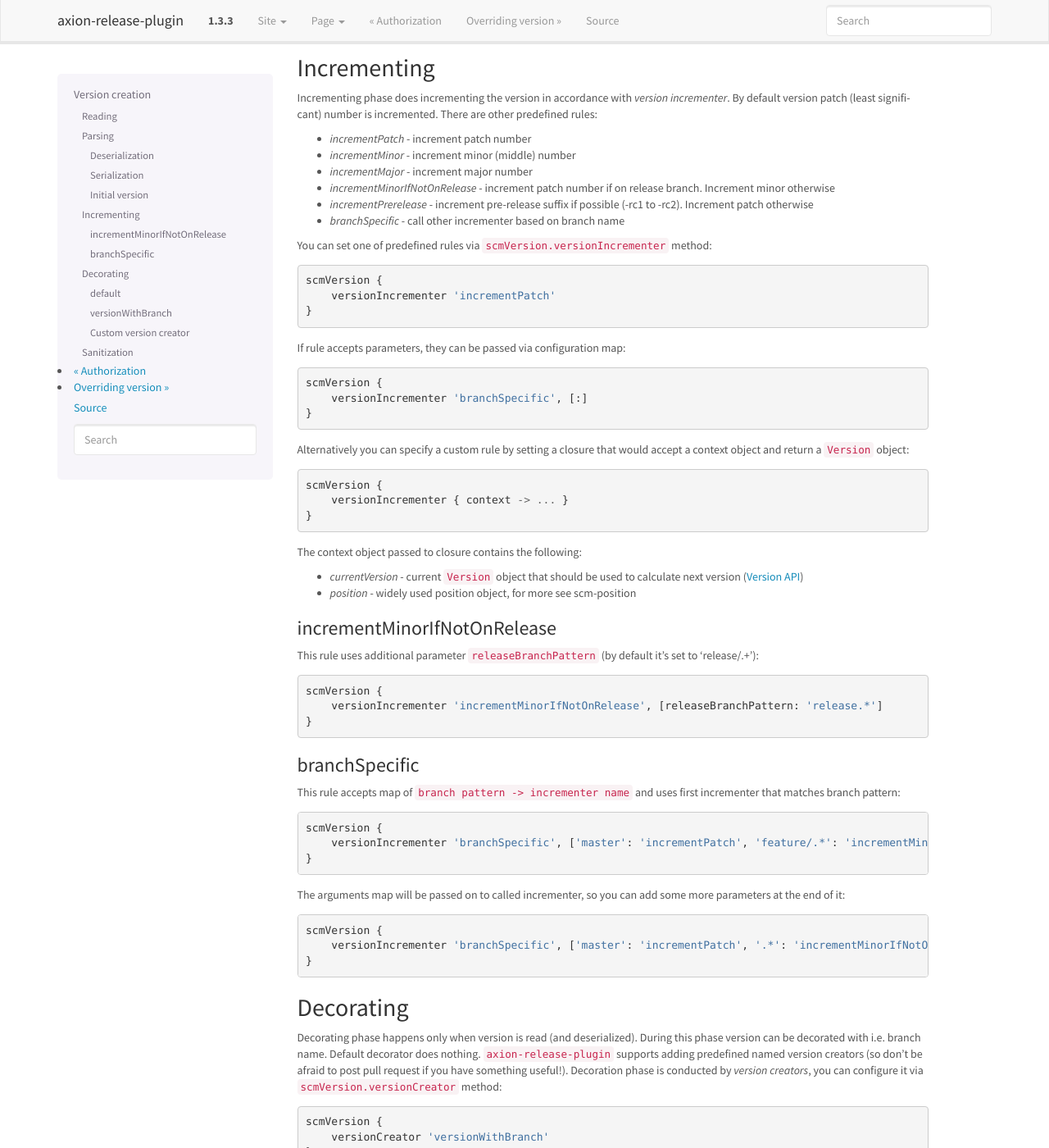
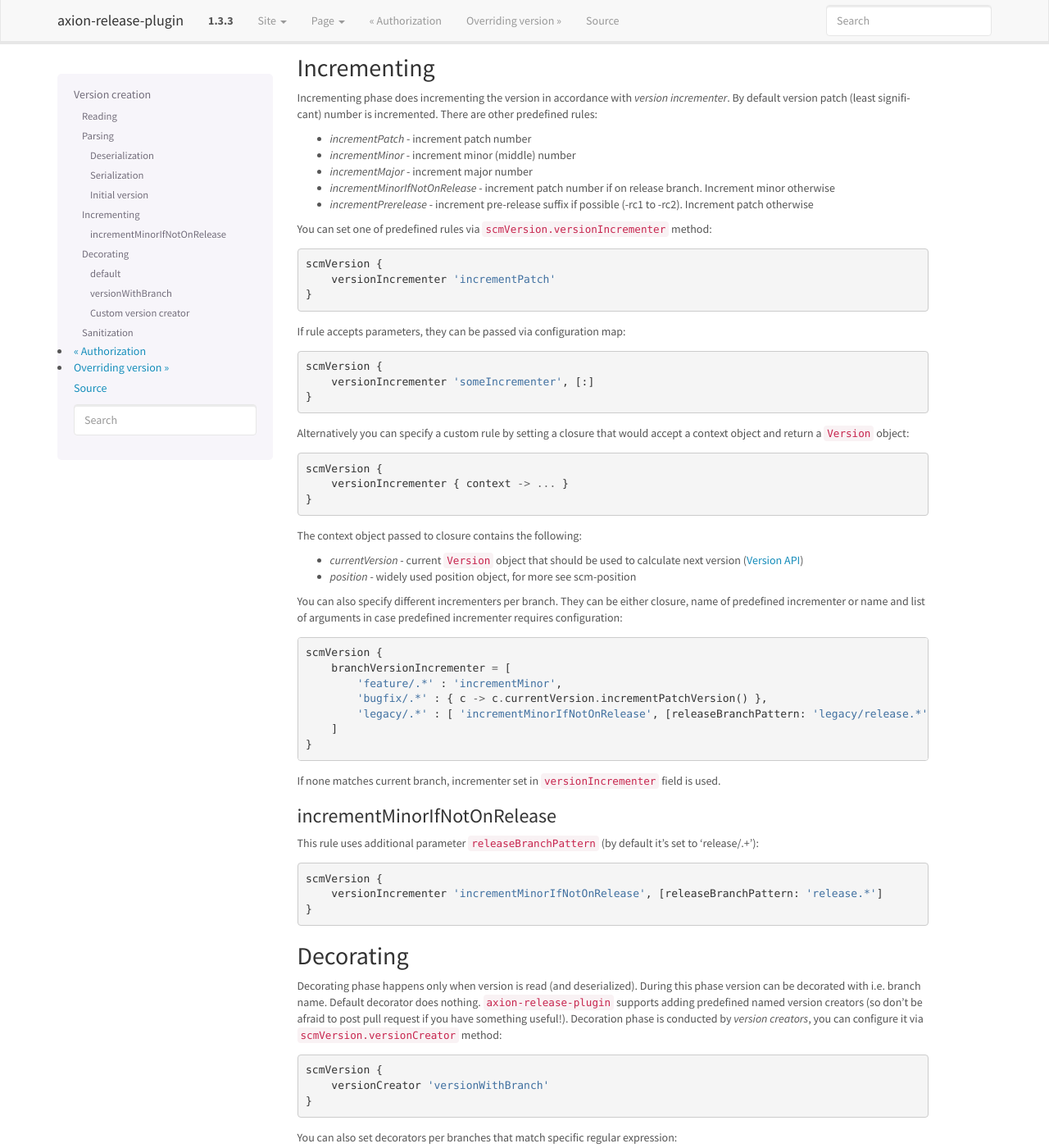
Before and after one commit to allegro/axion-release-plugin, a Sphinx documentation site: the page built from docs/configuration/version.rst, in a window 1280 px wide and 1400 px high, scrolled down 2421 px. Shown: the whole window at 82% size. Built offline with Sphinx 7.4.7, drawn with Linux system fonts in a browser that asks for light colours.

Commit message:
fixing #122 normalize incrementeors config

```diff
--- a/docs/configuration/version.rst
+++ b/docs/configuration/version.rst
@@ -145,7 +145,6 @@ Incrementing phase does incrementing the version in accordance with *version inc
 * *incrementMajor* - increment major number
 * *incrementMinorIfNotOnRelease* - increment patch number if on release branch. Increment minor otherwise
 * *incrementPrerelease* - increment pre-release suffix if possible (-rc1 to -rc2). Increment patch otherwise
-* *branchSpecific* - call other incrementer based on branch name
 
 You can set one of predefined rules via ``scmVersion.versionIncrementer`` method::
 
@@ -156,7 +155,7 @@ You can set one of predefined rules via ``scmVersion.versionIncrementer`` method
 If rule accepts parameters, they can be passed via configuration map::
 
     scmVersion {
-        versionIncrementer 'branchSpecific', [:]
+        versionIncrementer 'someIncrementer', [:]
     }
 
 Alternatively you can specify a custom rule by setting a closure that would accept a context object and return a ``Version`` object::
@@ -170,6 +169,19 @@ The context object passed to closure contains the following:
 * *currentVersion* - current ``Version`` object that should be used to calculate next version (`Version API <https://github.com/zafarkhaja/jsemver/blob/1f4996ea3dab06193c378fd66fd4f8fdc8334cc6/src/main/java/com/github/zafarkhaja/semver/Version.java>`_)
 * *position* - widely used position object, for more see :doc:`scm-position`
 
+You can also specify different incrementers per branch. They can be either closure, name of predefined incrementer or
+name and list of arguments in case predefined incrementer requires configuration::
+
+    scmVersion {
+        branchVersionIncrementer = [
+            'feature/.*' : 'incrementMinor',
+            'bugfix/.*' : { c -> c.currentVersion.incrementPatchVersion() },
+            'legacy/.*' : [ 'incrementMinorIfNotOnRelease', [releaseBranchPattern: 'legacy/release.*'] ]
+        ]
+    }
+
+If none matches current branch, incrementer set in ``versionIncrementer`` field is used.
+
 incrementMinorIfNotOnRelease
 ^^^^^^^^^^^^^^^^^^^^^^^^^^^^
 
@@ -177,21 +189,6 @@ This rule uses additional parameter ``releaseBranchPattern`` (by default it's se
 
     scmVersion {
         versionIncrementer 'incrementMinorIfNotOnRelease', [releaseBranchPattern: 'release.*']
-    }
-
-branchSpecific
-^^^^^^^^^^^^^^
-
-This rule accepts map of ``branch pattern -> incrementer name`` and uses first incrementer that matches branch pattern::
-
-    scmVersion {
-        versionIncrementer 'branchSpecific', ['master': 'incrementPatch', 'feature/.*': 'incrementMinor']
-    }
-
-The arguments map will be passed on to called incrementer, so you can add some more parameters at the end of it::
-
-    scmVersion {
-        versionIncrementer 'branchSpecific', ['master': 'incrementPatch', '.*': 'incrementMinorIfNotOnRelease', releaseBranchPattern: 'release.*']
     }
 
 .. _version-decorating:
```
Also changed, not shown: 3 other files.
